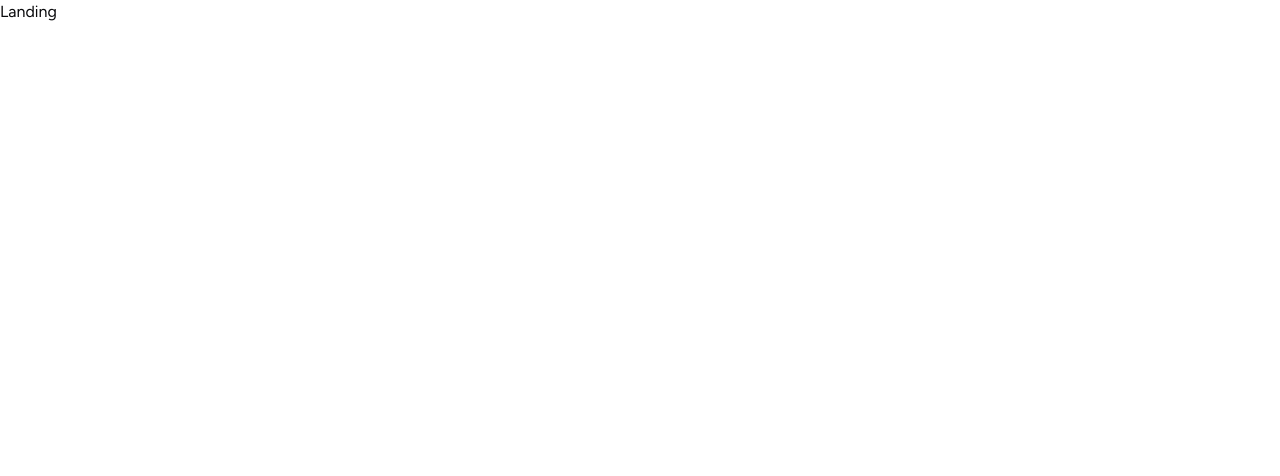
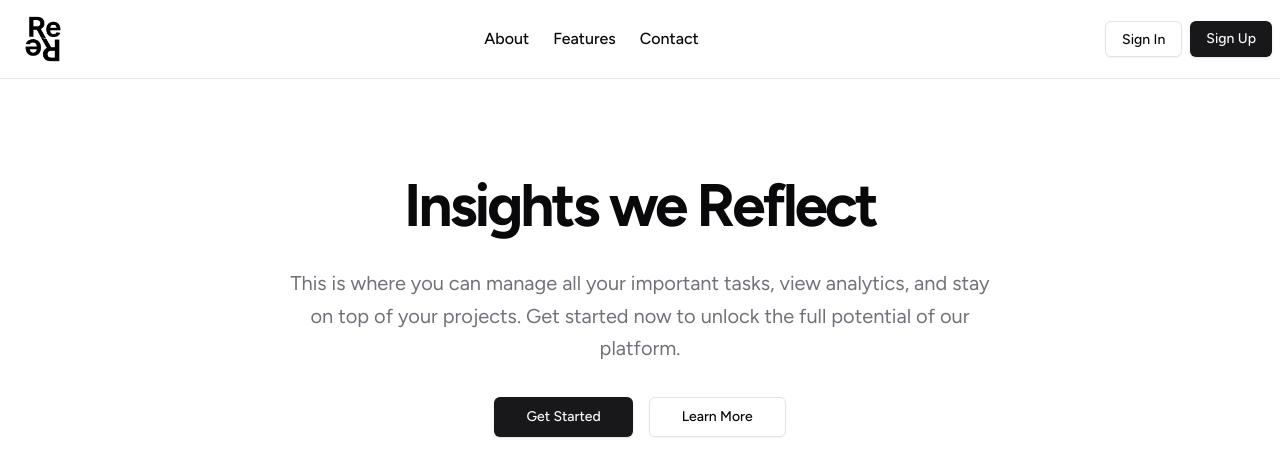
Before and after one commit to manasgedam/reflect, a Next.js app: page /landing in a window 1280 px wide. Shown: the top 476 px of the page. Built offline with nearby package versions, Linux system fonts and the light colour scheme.

Commit message:
Updates: Hero Section added

```diff
--- /dev/null
+++ b/src/app/components/Hero.tsx
@@ -0,0 +1,24 @@
+import { Button } from "@/components/ui/button"
+
+export default function Hero() {
+  return (
+    <div className="min-h-screen bg-background flex flex-col items-center mt-20 p-4">
+      <div className="max-w-3xl w-full space-y-8 text-center">
+        <h1 className="text-4xl font-bold tracking-tighter sm:text-5xl md:text-6xl">
+          Insights we Reflect
+        </h1>
+        <p className="mx-auto max-w-[700px] text-muted-foreground md:text-xl/relaxed lg:text-base/relaxed xl:text-xl/relaxed">
+          This is where you can manage all your important tasks, view analytics, and stay on top of your projects. Get started now to unlock the full potential of our platform.
+        </p>
+        <div className="flex flex-col sm:flex-row justify-center gap-4">
+          <Button size="lg">
+            Get Started
+          </Button>
+          <Button variant="outline" size="lg">
+            Learn More
+          </Button>
+        </div>
+      </div>
+    </div>
+  )
+}
--- a/src/app/components/Navbar.tsx
+++ b/src/app/components/Navbar.tsx
@@ -5,7 +5,7 @@ import {Button} from "@/components/ui/button"
 
 export default function Navbar() {
   return (
-    <nav className="border-b flex justify-center">
+    <nav className="border-b flex justify-center py-[0.5] px-2">
       <div className="container flex items-center justify-between py-1">
         <Link href="/">
           <Image
@@ -28,8 +28,8 @@ export default function Navbar() {
         </div>
 
         <div className=" space-x-2 md:flex">
-          <Button variant="outline">Sign In</Button>
-          <Button>Sign Up</Button>
+          <Button variant="outline" className="hidden lg:block">Sign In</Button>
+          <Button >Sign Up</Button>
         </div>
 
       </div>
--- a/src/app/dashboard/page.tsx
+++ b/src/app/dashboard/page.tsx
@@ -1,9 +1,9 @@
-import React from 'react'
+import Navbar from "@/app/components/Navbar"
 
 export default function page() {
   return (
     <div>
-      dashboard
+      Dashboard
     </div>
   )
 }
--- a/src/app/landing/page.tsx
+++ b/src/app/landing/page.tsx
@@ -1,9 +1,11 @@
 import React from 'react'
-
+import Navbar from '@/app/components/Navbar'
+import Hero from "@/app/components/Hero"
 export default function page() {
   return (
     <div>
-      Landing
+      <Navbar />
+      <Hero />
     </div>
   )
 }
--- a/src/app/page.tsx
+++ b/src/app/page.tsx
@@ -1,8 +1,8 @@
-import Navbar from "@/app/components/Navbar";
+import Landing from "@/app/landing/page"
 export default function Home() {
   return (
     <>
-      <Navbar/>
+      <Landing/>
     </>
   );
 }
```
